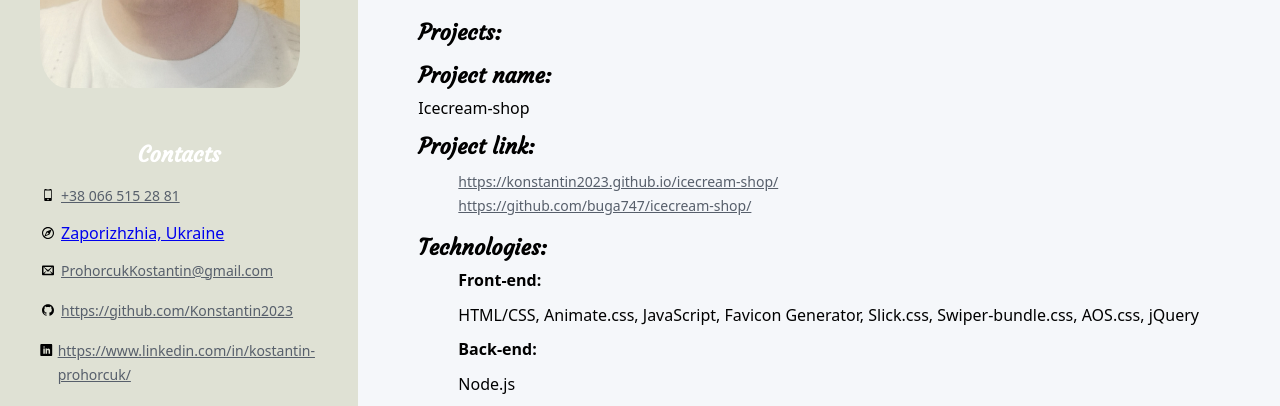
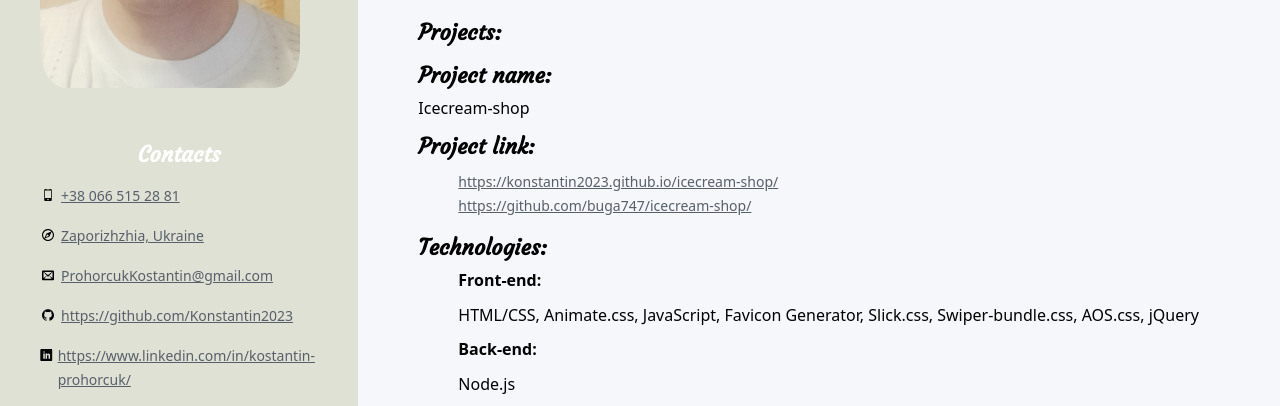
Before and after one commit to Konstantin2023/kostyantyn_prokhorchuk_front-end-developer, a website: page index.html in a window 1280 px wide. Shown: the part 342-748 px from the top of the page. Drawn offline with nearby package versions, Linux system fonts and the light colour scheme; a web font is replaced by a local one.

Commit message:
Виправив class="contact-link"

```diff
--- a/index.html
+++ b/index.html
@@ -276,6 +276,7 @@
                   </svg>
                   <a
                     href="https://deepstatemap.live/en#8/47.480/35.167"
+                    class="contact-link"
                     target="_blank"
                     rel="nofollow noreferrer noopener"
                     >Zaporizhzhia, Ukraine</a
```
